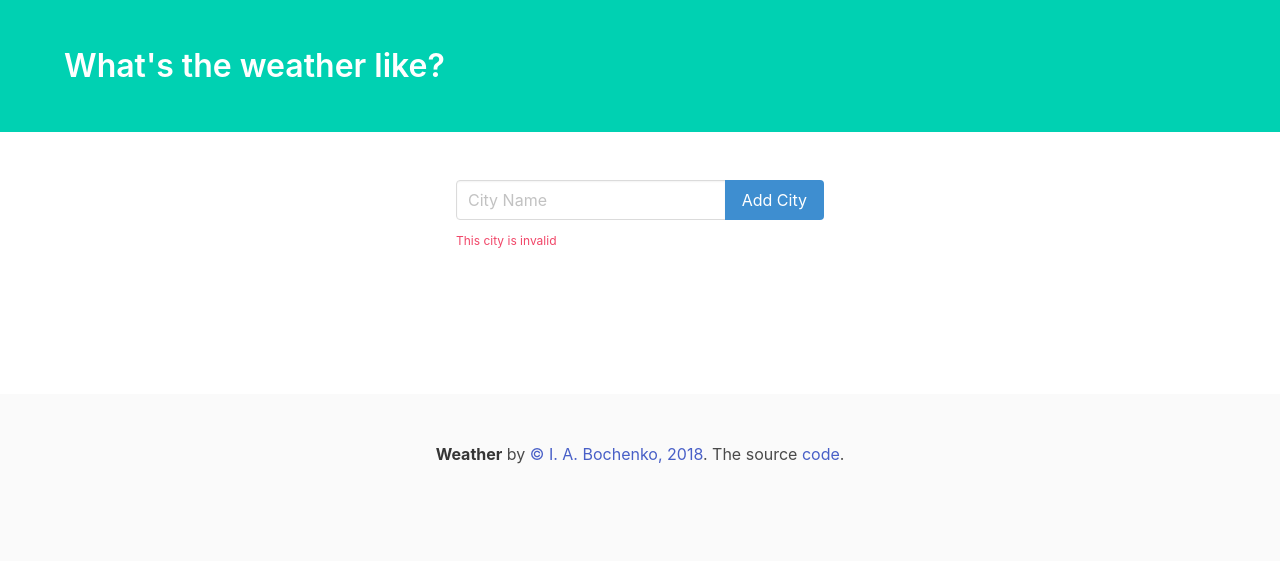
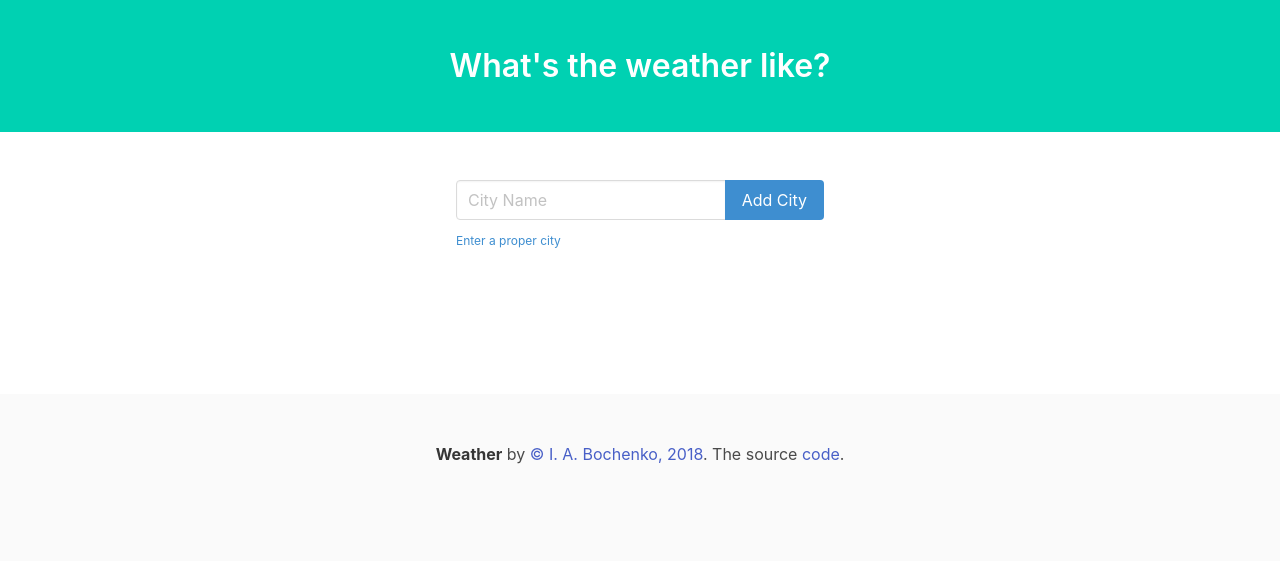
Before and after one commit to ivanbochenko/weather_app, a Django app: template weather/templates/weather/weather.html in a window 1280 px wide. Shown: the top 561 px of the page. Run offline with Django 3.2, Linux system fonts and the light colour scheme; the template is opened without the code that fills it: values that come from a table or form of the project are taken from there, others are empty; some libraries are stand-ins or nearby versions.

Commit message:
added_validation

```diff
--- a/weather/templates/weather/weather.html
+++ b/weather/templates/weather/weather.html
@@ -12,7 +12,7 @@
 <body>
     <section class="hero is-primary">
         <div class="hero-body">
-            <div class="container">
+            <div class="container has-text-centered">
                 <h1 class="title">
                     What's the weather like?
                 </h1>
@@ -51,7 +51,7 @@
                                 </div>
                             </div>
                             <div>
-                              <p class="help is-danger">This city is invalid</p>
+                              <p class="help is-info">Enter a proper city</p>
                             </div>
                         </form>
                     {% endif %}
```
